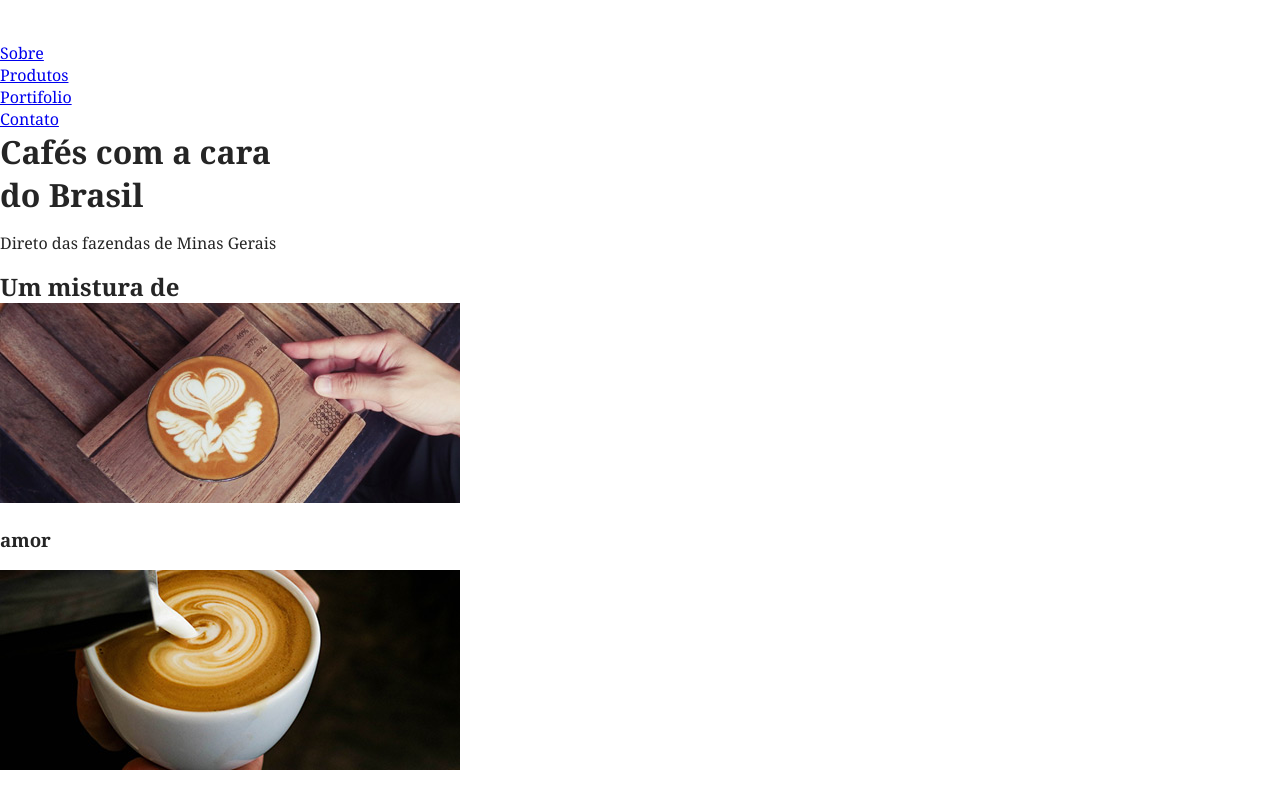
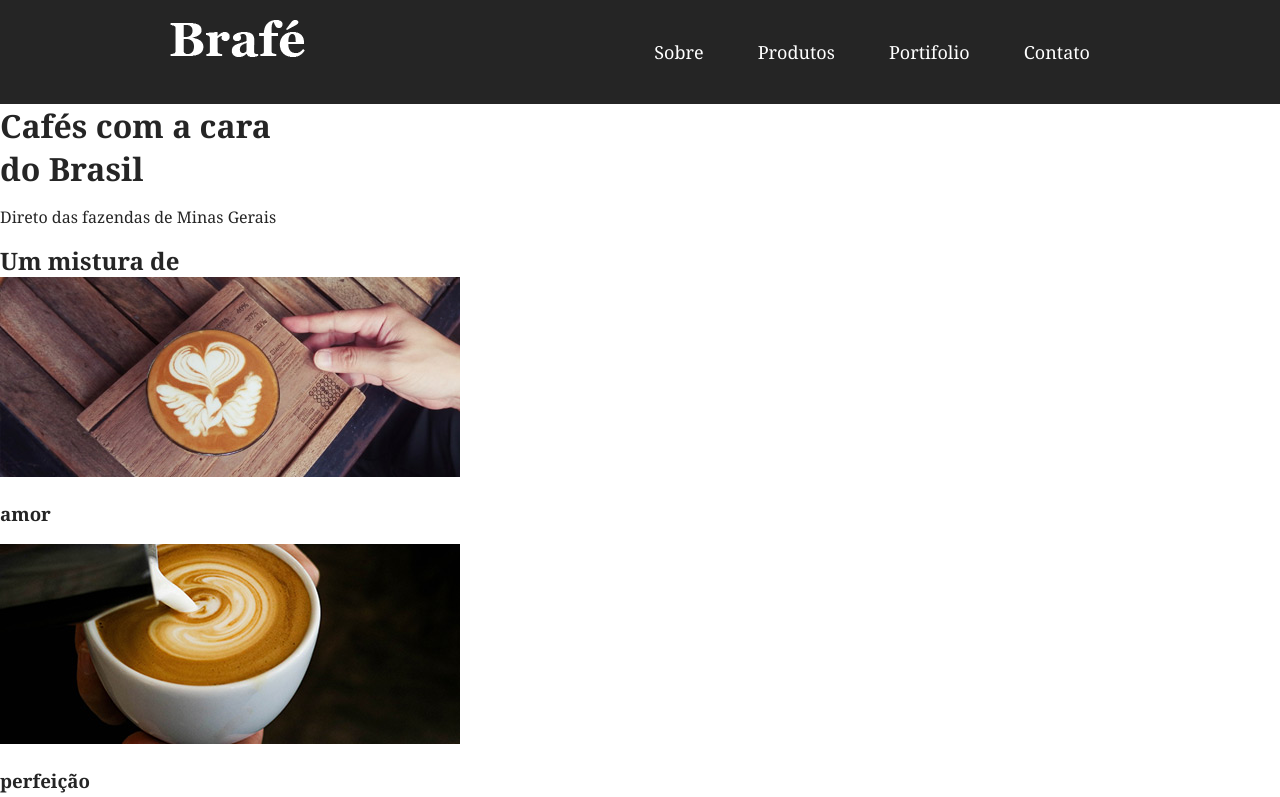
Before and after one commit to anderson-front/css-avancado-puro, a plain HTML site: page index.html in a window 1280 px wide. Shown: the top 797 px of the page. Drawn offline with Linux system fonts and the light colour scheme.

Commit message:
Estilização inicial do header logo e menu.

```diff
--- a/css/style.css
+++ b/css/style.css
@@ -11,3 +11,46 @@ body{
     font-family: Georgia, serif;
     color: #252525;
 }
+
+
+/* Menu */
+
+.menu{
+    background: #252525;
+    padding: 20px 0;
+}
+
+.menu-container{
+    max-width: 960px;
+    margin: 0 auto;
+}
+
+.menu-container::after, .menu-container::before{
+    content: '';
+    display: table;
+    clear: both;
+}
+
+a.logo{
+    display: block;
+    float: left;
+    margin-left: 10px;
+
+}
+
+.menu-nav{
+    float: right;
+}
+
+.menu-nav li{
+    display: inline-block;
+}
+
+.menu-nav a{
+    display: block;
+    padding: 20px;
+    text-decoration: none;
+    color: #fff;
+    font-size: 1.125em;
+    margin-right: 10px;
+}
--- a/index.html
+++ b/index.html
@@ -10,11 +10,11 @@
 </head>
 
 <body>
-    <header>
-        <div>
-            <a href="#"><img src="img/brafe.png" alt="brafe"></a>
-        </div>
-        <nav>
+    <header class="menu">
+        <div class="menu-container">
+            <a class="logo" href="#"><img src="img/brafe.png" alt="brafe"></a>
+
+            <nav class="menu-nav">
                 <ul>
                     <li><a href="#">Sobre</a></li>
                     <li> <a href="#">Produtos</a></li>
@@ -23,6 +23,7 @@
 
                 </ul>
             </nav>
+        </div>
     </header>
 
     <main>
```
Lines whose indentation alone changed are shown as unchanged.
